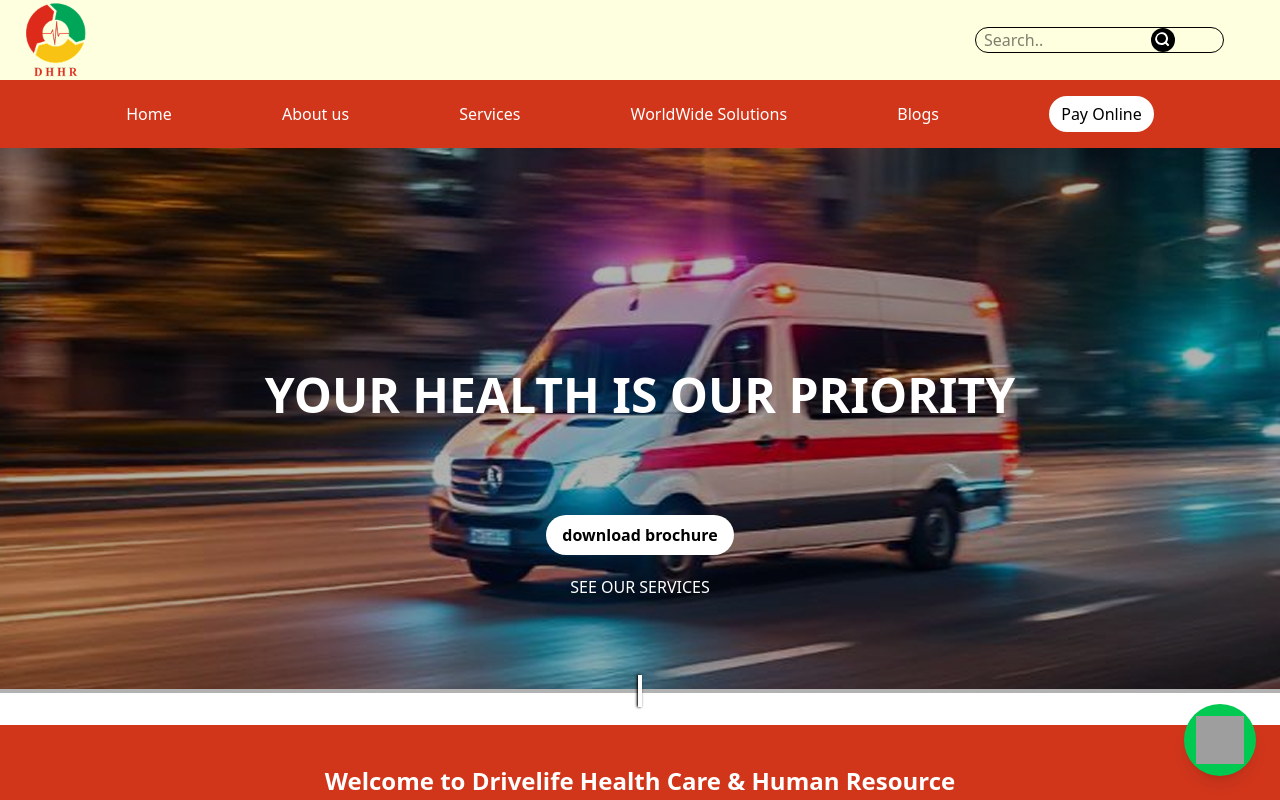
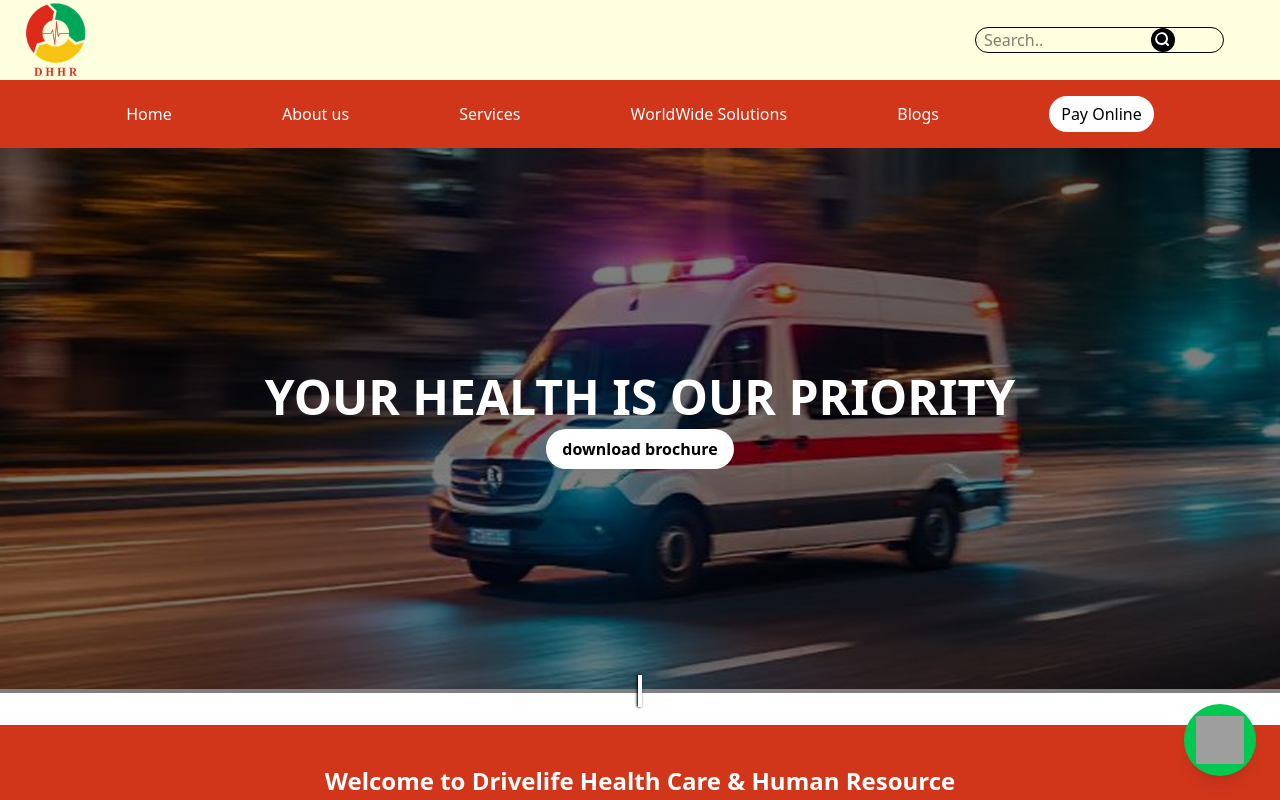
Before and after one commit to KaranSapra124/Air_Ambulance, a React (Vite) app: page / in a window 1280 px wide. Shown: the top 800 px of the page. Built offline with nearby package versions, Linux system fonts and the light colour scheme; grey boxes are pictures that could not be loaded.

Commit message:
Finished Improvements

```diff
--- a/src/Components/Home/Hero.jsx
+++ b/src/Components/Home/Hero.jsx
@@ -6,17 +6,17 @@ const Hero = () => {
     <>
       <ScrollAnimation animateIn="backInRight" animateOnce duration={1.5} initiallyVisible>
         <div className="relative h-full">
-          <div className="absolute bg-black/30 h-full w-full"></div>
+          <div className="absolute bg-black/50 h-full w-full"></div>
           <img src="./Home/Hero-bg.png" alt="" />
-          <div className="absolute inset-0 flex flex-col justify-center items-center space-y-24 mt-32">
+          <div className="absolute inset-0 flex flex-col gap-2 justify-center items-center">
             <h1 className="uppercase  text-5xl font-extrabold text-white text-center">
               your health is our priority
             </h1>
-            <div className="flex flex-col items-center justify-center  gap-5">
+            <div className="flex flex-col items-center justify-center  gap-2">
               <button className="bg-white text-black rounded-full px-4 py-2 font-semibold">
                 download brochure
               </button>
-              <p className="text-white uppercase">see our services</p>
+              {/* <p className="text-white uppercase font-bold">see our services</p> */}
             </div>
           </div>
           <div className="h-1 w-8 bg-white shadow shadow-black mx-auto rotate-90"></div>
```
